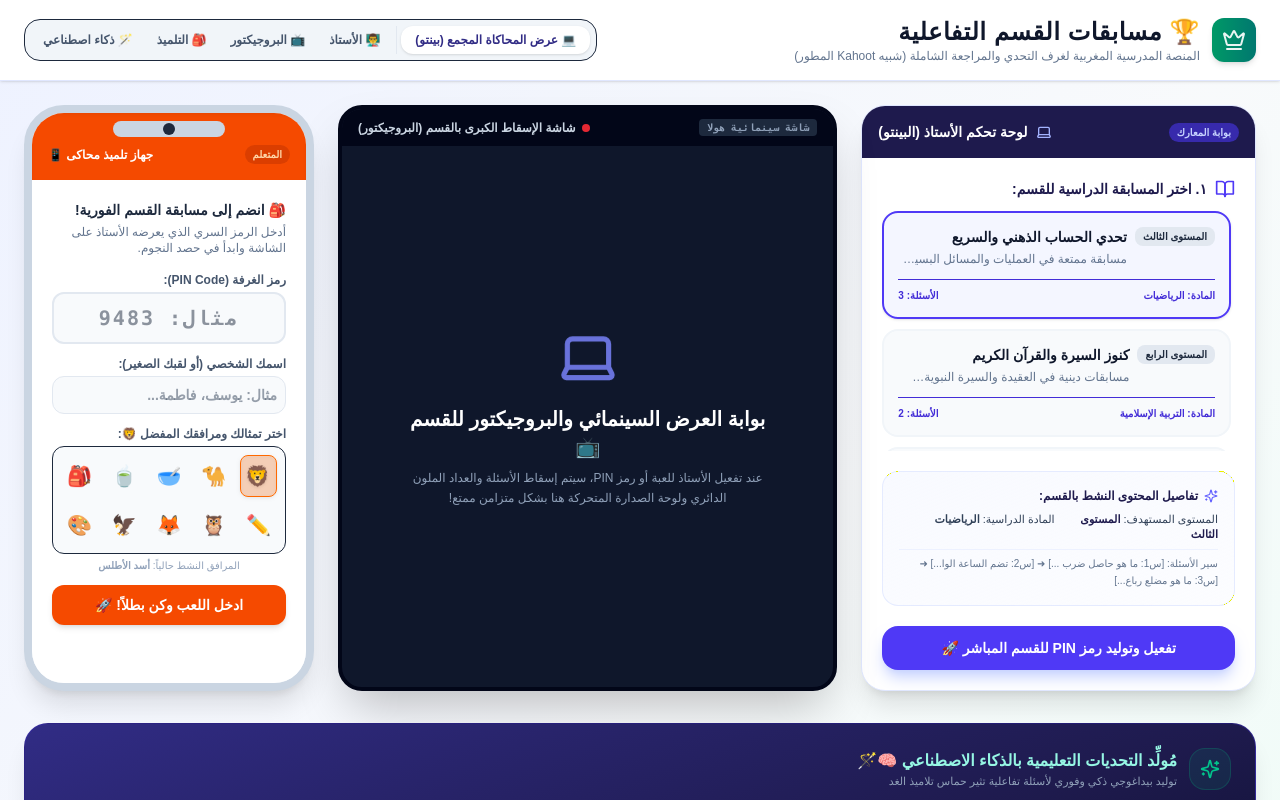
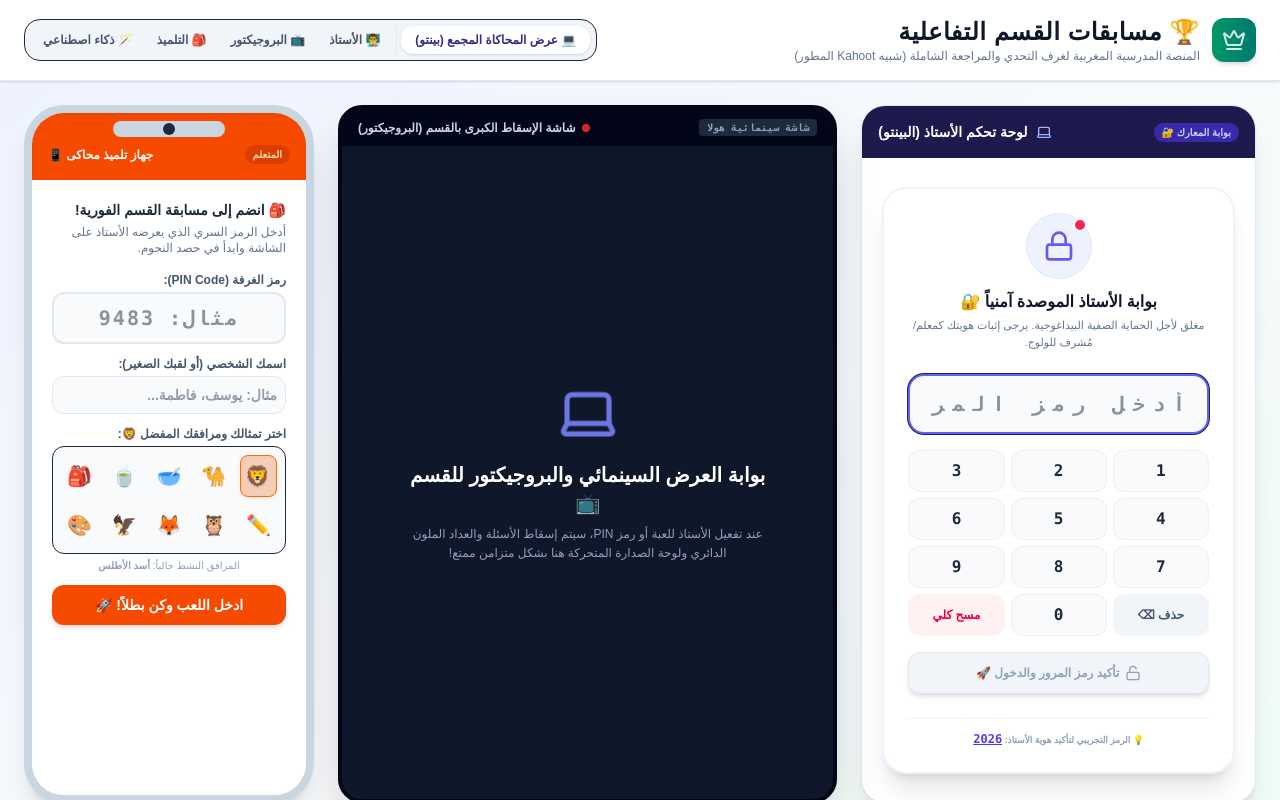
Before and after one commit to asserrarmed-code/tahadi, a React (Vite) app: page / in a window 1280 px wide. Shown: the top 800 px of the page. Built offline with nearby package versions, Linux system fonts and the light colour scheme.

Commit message:
feat: add teacher authentication state
Implement teacher authentication using localStorage to secure administrative access and protect classroom quiz management controls.

```diff
--- a/src/App.tsx
+++ b/src/App.tsx
@@ -2,7 +2,8 @@ import React, { useState, useEffect, useRef } from 'react';
 import {
   Sparkles, Brain, Award, Laptop, Play, Plus, Trash, Clock,
   Settings, Users, ChevronRight, Check, Database, RefreshCw,
-  BookOpen, Crown, Volume2, HelpCircle, Trophy, UserCheck, CheckCircle
+  BookOpen, Crown, Volume2, HelpCircle, Trophy, UserCheck, CheckCircle,
+  Lock, Unlock, Key, ShieldAlert, LogOut
 } from 'lucide-react';
 import { Room, Player, Question, QuizSet } from './types';
 import { MOROCCAN_AVATARS, INITIAL_QUIZZES } from './data';
@@ -12,6 +13,11 @@ import DatabaseVisualizer from './components/DatabaseVisualizer';
 export default function App() {
   // Core game database states
   const [quizzes, setQuizzes] = useState<QuizSet[]>(INITIAL_QUIZZES);
+
+  // Teacher verification - secure access control exclusively for teachers
+  const [isTeacherAuthenticated, setIsTeacherAuthenticated] = useState<boolean>(() => {
+    return localStorage.getItem('school_teacher_auth') === 'true';
+  });
 
   // Simulated multiple active browser clients in one UI for easy local testing
   const [activeLayout, setActiveLayout] = useState<'bento' | 'teacher' | 'projector' | 'student' | 'model-ai'>('bento');
@@ -510,7 +516,20 @@ export default function App() {
               <p className="text-[10px] text-slate-400 font-medium">إدارة وعرض التقييمات التفاعلية وحيوية الحصة</p>
             </div>
           </div>
-          <div className="flex bg-indigo-900 border border-indigo-850 p-1 rounded-xl">
+          <div className="flex bg-indigo-900 border border-indigo-850 p-1 rounded-xl items-center gap-2">
+            {isTeacherAuthenticated && (
+              <button
+                onClick={() => {
+                  setIsTeacherAuthenticated(false);
+                  localStorage.removeItem('school_teacher_auth');
+                }}
+                className="bg-rose-600 hover:bg-rose-700 text-white px-3 py-1.5 rounded-lg text-xs font-bold transition-all cursor-pointer flex items-center gap-1"
+                title="تسجيل الخروج وإغلاق لوحة الإدارة"
+              >
+                <LogOut className="w-3.5 h-3.5" />
+                <span>قفل اللوح 🔐</span>
+              </button>
+            )}
             <button
               onClick={() => navigateTo('bento')}
               className="px-3.5 py-1.5 rounded-lg text-xs font-bold bg-white text-indigo-950 shadow transition-all cursor-pointer"
@@ -521,7 +540,15 @@ export default function App() {
         </header>
 
         {/* Pure Teacher Controls Content */}
-        <main className="flex-1 p-6 max-w-4xl mx-auto w-full">
+        <main className="flex-1 p-6 max-w-4xl mx-auto w-full flex flex-col justify-center">
+          {!isTeacherAuthenticated ? (
+            <div className="w-full max-w-sm mx-auto">
+              <TeacherPasscodeLock onUnlock={() => {
+                setIsTeacherAuthenticated(true);
+                localStorage.setItem('school_teacher_auth', 'true');
+              }} />
+            </div>
+          ) : (
             <div className="bg-white rounded-3xl p-6 shadow-xl border border-indigo-100">
               <TeacherPanel
                 quizzes={quizzes}
@@ -538,6 +565,7 @@ export default function App() {
                 activeQuestion={activeQuestion}
               />
             </div>
+          )}
         </main>
 
         <footer className="bg-white py-3.5 border-t border-slate-100 text-center text-xs text-slate-450 font-semibold">
@@ -643,9 +671,28 @@ export default function App() {
                   <Laptop className="w-4 h-4 text-indigo-300" />
                   <h3 className="font-bold text-sm">لوحة تحكم الأستاذ (البينتو)</h3>
                 </div>
-                <span className="text-[10px] bg-indigo-800 text-indigo-200 px-2 py-0.5 rounded-full font-bold">بوابة المعارك</span>
-              </div>
-              <div className="p-5 flex-1 flex flex-col space-y-4">
+                {isTeacherAuthenticated ? (
+                  <button
+                    onClick={() => {
+                      setIsTeacherAuthenticated(false);
+                      localStorage.removeItem('school_teacher_auth');
+                    }}
+                    className="text-[10px] bg-red-650 hover:bg-red-700 bg-rose-600 text-white px-2 py-0.5 rounded-full font-bold transition-colors cursor-pointer"
+                    title="قفل لوحة الإشراف"
+                  >
+                    قفل 🔐
+                  </button>
+                ) : (
+                  <span className="text-[10px] bg-indigo-800 text-indigo-200 px-2 py-0.5 rounded-full font-bold">بوابة المعارك 🔐</span>
+                )}
+              </div>
+              <div className="p-5 flex-1 flex flex-col space-y-4 justify-center">
+                {!isTeacherAuthenticated ? (
+                  <TeacherPasscodeLock onUnlock={() => {
+                    setIsTeacherAuthenticated(true);
+                    localStorage.setItem('school_teacher_auth', 'true');
+                  }} />
+                ) : (
                   <TeacherPanel
                     quizzes={quizzes}
                     selectedQuizId={selectedQuizId}
@@ -660,6 +707,7 @@ export default function App() {
                     onSkip={handleSkipQuestionTimer}
                     activeQuestion={activeQuestion}
                   />
+                )}
               </div>
             </div>
 
@@ -781,7 +829,16 @@ export default function App() {
         )}
 
         {/* AI Generator Panel tab */}
-        {(activeLayout === 'model-ai' || activeLayout === 'bento') && (
+        {activeLayout === 'model-ai' && !isTeacherAuthenticated && (
+          <div className="max-w-md mx-auto my-12">
+            <TeacherPasscodeLock onUnlock={() => {
+              setIsTeacherAuthenticated(true);
+              localStorage.setItem('school_teacher_auth', 'true');
+            }} />
+          </div>
+        )}
+
+        {((activeLayout === 'model-ai' && isTeacherAuthenticated) || (activeLayout === 'bento' && isTeacherAuthenticated)) && (
           <div className="mt-8">
             <AIGenerator onQuizAdded={handleNewQuizAdded} />
           </div>
@@ -1825,3 +1882,154 @@ function StudentDevice({
     </div>
   );
 }
+
+// -------------------------------------------------------------
+// CHILD COMPONENT 8: TEACHER PASSCODE LOCK GATOR
+// -------------------------------------------------------------
+interface TeacherPasscodeLockProps {
+  onUnlock: () => void;
+  onCancel?: () => void;
+}
+
+function TeacherPasscodeLock({ onUnlock, onCancel }: TeacherPasscodeLockProps) {
+  const [pin, setPin] = useState('');
+  const [error, setError] = useState<string | null>(null);
+
+  const handleSubmit = (e?: React.FormEvent) => {
+    if (e) e.preventDefault();
+    if (pin.trim() === '2026') {
+      onUnlock();
+      setError(null);
+    } else {
+      setError('❌ رمز المرور غير صحيح! يرجى إدخال الرمز الصحيح الخاص بالمعلم.');
+    }
+  };
+
+  const pressKey = (num: string) => {
+    setError(null);
+    if (pin.length < 6) {
+      setPin(prev => prev + num);
+    }
+  };
+
+  const handleClear = () => {
+    setPin('');
+    setError(null);
+  };
+
+  const handleBackspace = () => {
+    setPin(prev => prev.slice(0, -1));
+    setError(null);
+  };
+
+  return (
+    <div className="bg-white border-2 border-indigo-50 rounded-3xl p-6 shadow-xl space-y-6 text-center max-w-sm mx-auto my-2 transition-all" dir="rtl">
+      <div className="flex flex-col items-center gap-3">
+        <div className="bg-indigo-50 p-4 rounded-full border border-indigo-100 text-indigo-650 relative">
+          <Lock className="w-8 h-8 animate-pulse text-indigo-600" />
+          <div className="absolute top-1 right-1 w-3.5 h-3.5 bg-rose-500 rounded-full border-2 border-white"></div>
+        </div>
+        <div>
+          <h3 className="font-extrabold text-base text-slate-900 leading-snug">بوابة الأستاذ الموصدة آمنياً 🔐</h3>
+          <p className="text-[11px] text-slate-500 font-medium mt-1">
+            مغلق لأجل الحماية الصفية البيداغوجية. يرجى إثبات هويتك كمعلم/مُشرف للولوج.
+          </p>
+        </div>
+      </div>
+
+      <form onSubmit={handleSubmit} className="space-y-4">
+        <div className="relative">
+          <input
+            type="password"
+            value={pin}
+            onChange={(e) => {
+              setError(null);
+              setPin(e.target.value);
+            }}
+            placeholder="أدخل رمز المرور PIN"
+            className="w-full text-center tracking-[0.4em] font-mono font-black text-xl bg-slate-50 border-2 border-slate-200 focus:border-indigo-500 focus:ring focus:ring-indigo-150 outline-none p-3.5 rounded-2xl transition-all"
+            autoFocus
+          />
+          {pin && (
+            <button
+              type="button"
+              onClick={handleClear}
+              className="absolute right-3 top-1/2 -translate-y-1/2 text-[10px] font-bold text-slate-400 hover:text-slate-600 bg-slate-200/50 px-2 py-1 rounded-lg"
+            >
+              مسح
+            </button>
+          )}
+        </div>
+
+        {error && (
+          <p className="text-[11px] text-rose-600 font-bold flex items-center justify-center gap-1.5 leading-relaxed bg-rose-50/50 p-2 rounded-xl">
+            <ShieldAlert className="w-4 h-4 shrink-0 text-rose-500" />
+            <span>{error}</span>
+          </p>
+        )}
+
+        <div className="grid grid-cols-3 gap-1.5">
+          {['1', '2', '3', '4', '5', '6', '7', '8', '9'].map((num) => (
+            <button
+              key={num}
+              type="button"
+              onClick={() => pressKey(num)}
+              className="bg-slate-50 hover:bg-slate-100 border border-slate-200/50 text-slate-800 font-extrabold text-base py-2 rounded-xl transition-all font-mono cursor-pointer"
+            >
+              {num}
+            </button>
+          ))}
+          <button
+            type="button"
+            onClick={handleBackspace}
+            className="bg-slate-100 hover:bg-slate-200 text-slate-600 font-bold text-xs py-2 rounded-xl transition-all cursor-pointer"
+          >
+            حذف ⌫
+          </button>
+          <button
+            type="button"
+            onClick={() => pressKey('0')}
+            className="bg-slate-50 hover:bg-slate-100 border border-slate-200/50 text-slate-800 font-extrabold text-base py-2 rounded-xl transition-all font-mono cursor-pointer"
+          >
+            0
+          </button>
+          <button
+            type="button"
+            onClick={handleClear}
+            className="bg-rose-50 hover:bg-rose-100 text-rose-600 font-bold text-xs py-2 rounded-xl transition-all cursor-pointer"
+          >
+            مسح كلي
+          </button>
+        </div>
+
+        <button
+          type="submit"
+          disabled={!pin}
+          className={`w-full font-black text-xs py-3 rounded-xl cursor-pointer shadow-md transition-all flex items-center justify-center gap-1.5 ${
+            pin
+              ? 'bg-gradient-to-r from-indigo-700 to-indigo-650 text-white hover:shadow-lg hover:from-indigo-600'
+              : 'bg-slate-100 text-slate-400 border border-slate-200 cursor-not-allowed'
+          }`}
+        >
+          <Unlock className="w-4 h-4" />
+          <span>تأكيد رمز المرور والدخول 🚀</span>
+        </button>
+      </form>
+
+      <div className="border-t border-slate-100 pt-3 space-y-1">
+        <p className="text-[9px] text-slate-400 font-bold leading-relaxed">
+          💡 الرمز التجريبي لتأكيد هوية الأستاذ: <span className="font-mono text-indigo-600 underline font-black text-xs">2026</span>
+        </p>
+        {onCancel && (
+          <button
+            onClick={onCancel}
+            type="button"
+            className="text-[10px] text-slate-500 hover:text-slate-800 underline block mx-auto font-medium"
+          >
+            الرجوع للخارج
+          </button>
+        )}
+      </div>
+    </div>
+  );
+}
```
Lines whose indentation alone changed are shown as unchanged.
